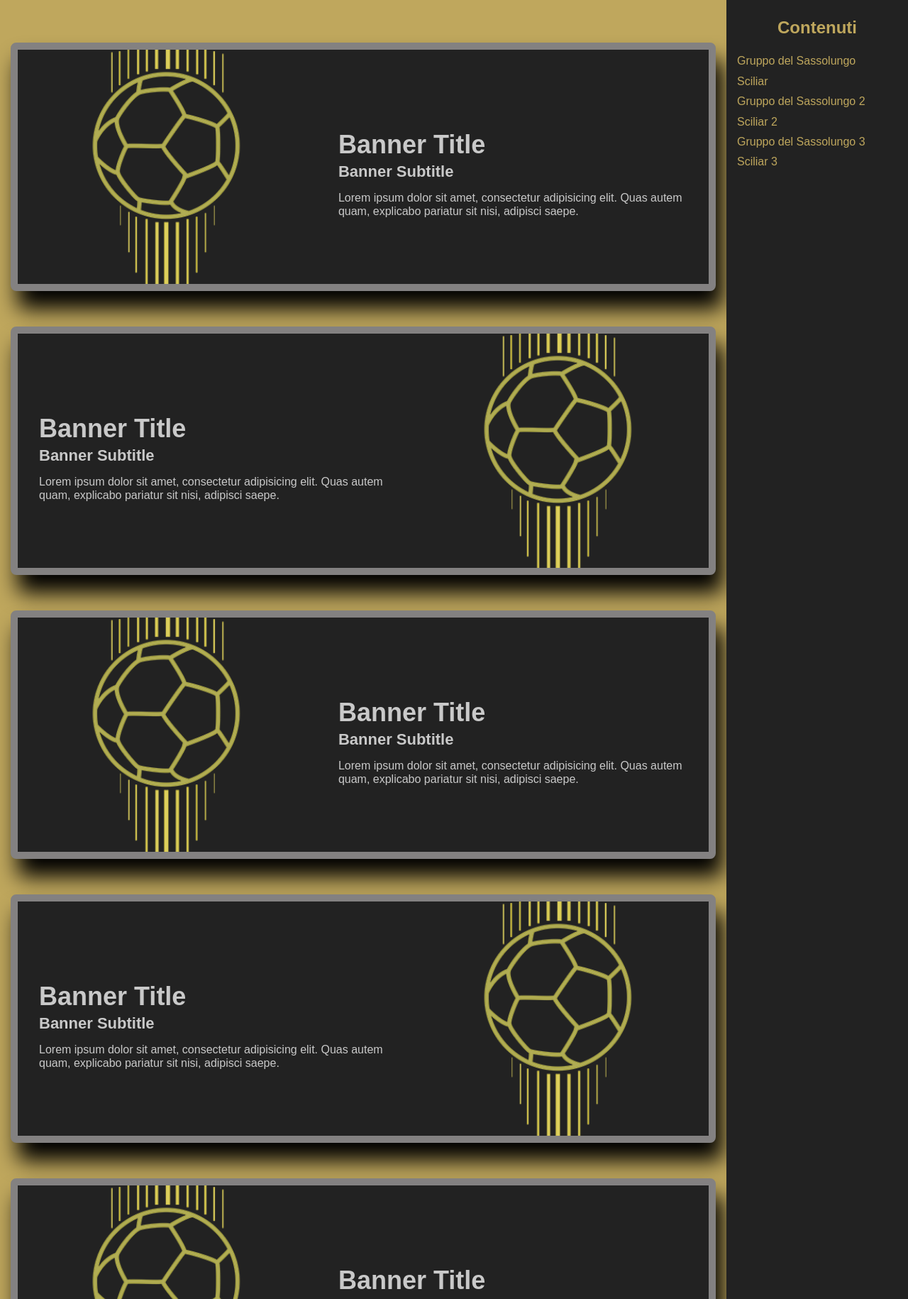
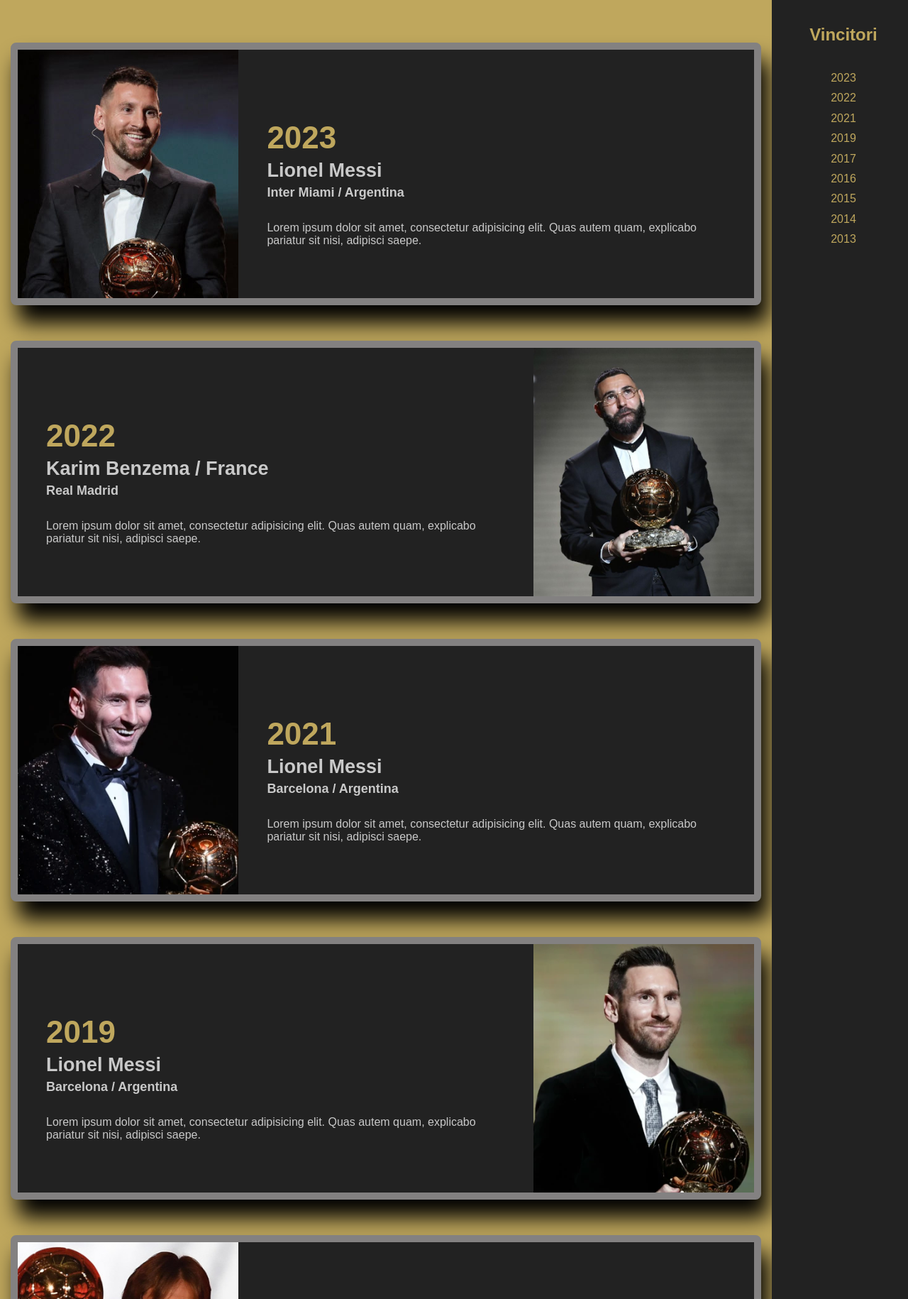
Before and after one commit to viss13/Progetto-Hoxha-Sfondrini, a PHP site: page /giocatori.html in a window 1280 px wide. Shown: the part 75-1905 px from the top of the page at 71% size. Run offline with PHP 8.4, Linux system fonts and the light colour scheme; some web fonts are replaced.

Commit message:
sistemazione di giocatori

```diff
--- a/giocatori.html
+++ b/giocatori.html
@@ -40,130 +40,164 @@
 
             <main>
 
-
-                <section class="banner">
-                    <img src="immagini/logo.png" alt="" class="banner__img">
+                <section class="banner" id="2023">
+                    <a href="" class="banner__img">
+                        <div class="banner__img__filter"></div>
+                        <img src="immagini/2023.jpg" alt="">
+                    </a>
                     <div class="banner__copy">
                         <div class="banner__copy__text">
-                            <h3>Banner Title</h3>
-                            <h4>Banner Subtitle</h4>
+                            <h3>2023</h3>
+                            <h4>Lionel Messi</h4>
+                            <h5>Inter Miami / Argentina</h5>
                             <p>Lorem ipsum dolor sit amet, consectetur adipisicing elit. Quas autem quam, explicabo pariatur sit nisi, adipisci saepe.</p>
                         </div>
                     </div>
                 </section>
 
-                <section class="banner">
+                <section class="banner" id="2022">
                     <div class="banner__copy">
                         <div class="banner__copy__text">
-                            <h3>Banner Title</h3>
-                            <h4>Banner Subtitle</h4>
+                            <h3>2022</h3>
+                            <h4>Karim Benzema / France</h4>
+                            <h5>Real Madrid</h5>
                             <p>Lorem ipsum dolor sit amet, consectetur adipisicing elit. Quas autem quam, explicabo pariatur sit nisi, adipisci saepe.</p>
                         </div>
                     </div>
-                    <img src="immagini/logo.png" alt="" class="banner__img">
+                    <a href="" class="banner__img">
+                        <img src="immagini/2022.png" alt="">
+                    </a>
                 </section>
 
-                <section class="banner">
-                    <img src="immagini/logo.png" alt="" class="banner__img">
+                <section class="banner" id="2021">
+                    <a href="" class="banner__img">
+                        <img src="immagini/2021.webp" alt="">
+                    </a>
                     <div class="banner__copy">
                         <div class="banner__copy__text">
-                            <h3>Banner Title</h3>
-                            <h4>Banner Subtitle</h4>
+                            <h3>2021</h3>
+                            <h4>Lionel Messi</h4>
+                            <h5>Barcelona / Argentina</h5>
                             <p>Lorem ipsum dolor sit amet, consectetur adipisicing elit. Quas autem quam, explicabo pariatur sit nisi, adipisci saepe.</p>
                         </div>
                     </div>
                 </section>
 
-                <section class="banner">
+                <section class="banner" id="2019">
                     <div class="banner__copy">
                         <div class="banner__copy__text">
-                            <h3>Banner Title</h3>
-                            <h4>Banner Subtitle</h4>
+                            <h3>2019</h3>
+                            <h4>Lionel Messi</h4>
+                            <h5>Barcelona / Argentina</h5>
                             <p>Lorem ipsum dolor sit amet, consectetur adipisicing elit. Quas autem quam, explicabo pariatur sit nisi, adipisci saepe.</p>
                         </div>
                     </div>
-                    <img src="immagini/logo.png" alt="" class="banner__img">
+                    <a href="" class="banner__img">
+                        <img src="immagini/2019.webp" alt="">
+                    </a>
                 </section>
 
-                <section class="banner">
-                    <img src="immagini/logo.png" alt="" class="banner__img">
+                <section class="banner" id="2018">
+                    <a href="" class="banner__img">
+                        <img src="immagini/2018.jpg" alt="">
+                    </a>
                     <div class="banner__copy">
                         <div class="banner__copy__text">
-                            <h3>Banner Title</h3>
-                            <h4>Banner Subtitle</h4>
+                            <h3>2018</h3>
+                            <h4>Luka Modric</h4>
+                            <h5>Real Madrid / Croatia</h5>
                             <p>Lorem ipsum dolor sit amet, consectetur adipisicing elit. Quas autem quam, explicabo pariatur sit nisi, adipisci saepe.</p>
                         </div>
                     </div>
                 </section>
 
 
-                <section class="banner">
+                <section class="banner" id="2017">
                     <div class="banner__copy">
                         <div class="banner__copy__text">
-                            <h3>Banner Title</h3>
-                            <h4>Banner Subtitle</h4>
+                            <h3>2017</h3>
+                            <h4>Cristiano Ronaldo</h4>
+                            <h5>Real Madrid / Portugal</h5>
                             <p>Lorem ipsum dolor sit amet, consectetur adipisicing elit. Quas autem quam, explicabo pariatur sit nisi, adipisci saepe.</p>
                         </div>
                     </div>
-                    <img src="immagini/logo.png" alt="" class="banner__img">
+                    <a href="" class="banner__img">
+                        <img src="immagini/2017.avif" alt="">
+                    </a>
                 </section>
 
 
-                <section class="banner">
-                    <img src="immagini/logo.png" alt="" class="banner__img">
+                <section class="banner" id="2016">
+                    <a href="" class="banner__img">
+                        <img src="immagini/2016.webp" alt="">
+                    </a>
                     <div class="banner__copy">
                         <div class="banner__copy__text">
-                            <h3>Banner Title</h3>
-                            <h4>Banner Subtitle</h4>
+                            <h3>2016</h3>
+                            <h4>Cristiano Ronaldo</h4>
+                            <h5>Real Madrid / Portugal</h5>
                             <p>Lorem ipsum dolor sit amet, consectetur adipisicing elit. Quas autem quam, explicabo pariatur sit nisi, adipisci saepe.</p>
                         </div>
                     </div>
                 </section>
 
-                <section class="banner">
+                <section class="banner" id="2015">
                     <div class="banner__copy">
                         <div class="banner__copy__text">
-                            <h3>Banner Title</h3>
-                            <h4>Banner Subtitle</h4>
+                            <h3>2015</h3>
+                            <h4>Lionel Messi</h4>
+                            <h5>Barcelona / Argentina</h5>
                             <p>Lorem ipsum dolor sit amet, consectetur adipisicing elit. Quas autem quam, explicabo pariatur sit nisi, adipisci saepe.</p>
                         </div>
                     </div>
-                    <img src="immagini/logo.png" alt="" class="banner__img">
+                    <a href="" class="banner__img">
+                        <img src="immagini/2015.jpg" alt="">
+                    </a>
                 </section>
 
-                <section class="banner">
-                    <img src="immagini/logo.png" alt="" class="banner__img">
+                <section class="banner" id="2014">
+                    <a href="" class="banner__img">
+                        <img src="immagini/2014.jpg" alt="">
+                    </a>
                     <div class="banner__copy">
                         <div class="banner__copy__text">
-                            <h3>Banner Title</h3>
-                            <h4>Banner Subtitle</h4>
+                            <h3>2014</h3>
+                            <h4>Cristiano Ronaldo</h4>
+                            <h5>Real Madrid / Portugal</h5>
                             <p>Lorem ipsum dolor sit amet, consectetur adipisicing elit. Quas autem quam, explicabo pariatur sit nisi, adipisci saepe.</p>
                         </div>
                     </div>
                 </section>
 
-                <section class="banner">
+                <section class="banner" id="2013">
                     <div class="banner__copy">
                         <div class="banner__copy__text">
-                            <h3>Banner Title</h3>
-                            <h4>Banner Subtitle</h4>
+                            <h3>2013</h3>
+                            <h4>Cristiano Ronaldo</h4>
+                            <h5>Real Madrid / Portugal</h5>
                             <p>Lorem ipsum dolor sit amet, consectetur adipisicing elit. Quas autem quam, explicabo pariatur sit nisi, adipisci saepe.</p>
                         </div>
                     </div>
-                    <img src="immagini/logo.png" alt="" class="banner__img">
+                    <a href="" class="banner__img">
+                        <img src="immagini/2013.jpg" alt="">
+                    </a>
                 </section>
 
             </main>
 
             <div class="sidenav">
-				<h2>Contenuti</h2>
+				<h2 class="sidenav__titolo">Vincitori</h2>
+                <div class="separatore"></div>
 				<ul>
-					<a href="#gruppo-sassolungo"><li>Gruppo del Sassolungo</li></a>
-					<a href="#sciliar"><li>Sciliar</li></a>
-					<a href="#gruppo-sassolungo2"><li>Gruppo del Sassolungo 2</li></a>
-					<a href="#sciliar2"><li>Sciliar 2</li></a>
-					<a href="#gruppo-sassolungo3"><li>Gruppo del Sassolungo 3</li></a>
-					<a href="#sciliar3"><li>Sciliar 3</li></a>
+					<a href="#2023"><li>2023</li></a>
+					<a href="#2022"><li>2022</li></a>
+					<a href="#2021"><li>2021</li></a>
+					<a href="#2019"><li>2019</li></a>
+					<a href="#2017"><li>2017</li></a>
+					<a href="#2016"><li>2016</li></a>
+                    <a href="#2015"><li>2015</li></a>
+                    <a href="#2014"><li>2014</li></a>
+                    <a href="#2013"><li>2013</li></a>
 				</ul>
 			</div>
 
--- a/style.css
+++ b/style.css
@@ -18,7 +18,6 @@ header {
     padding: 0px 15px;
     position: fixed;
     z-index: 100;
-    /* cra cra pu pu */
 }
 .header__logo1, .header__logo2 {height: 75px;padding: 5px;}
 .header__logo1 img, .header__logo2 img {height: 100%;}
@@ -57,9 +56,11 @@ h3 {margin-bottom: 0;}
 
 
 /* banner */
+
+/*
 .banner{
     background: #222222;
-    height: 350px;
+    height: 400px;
     margin-top:50px;
     margin-left: 5px;
     margin-right: 5px;
@@ -69,25 +70,46 @@ h3 {margin-bottom: 0;}
     border-radius: 8px;
     box-shadow: 10px 25px 30px black;
 }
-.banner__image{width:30%; height:100%;}
+.banner__image{width:30%; height:100%; display: block;}
+.banner__image img{height: 100%; width: auto; object-fit: cover;}
 .banner__copy{width:70%;height:100%;display: table; color: #c9c9c9;}
 .banner__copy__text{display: table-cell; vertical-align: middle;padding:30px;}
-.banner__copy__text h3{font-size: 36px;margin-bottom:0;}
-.banner__copy__text h4{font-size: 22px;margin: 5px 0}
+.banner__copy__text h3{font-size: 44px;margin-bottom:0; color: #bfa75d;}
+.banner__copy__text h4{font-size: 27px;margin: 5px 0}
+.banner__copy__text h5{font-size: 18px;margin-top: 0;}
+*/
 
+.banner {
+    display: flex;
+    flex-wrap: nowrap;
+    margin: 50px 5px;
+    background: #222222;
+    border: 10px solid #838181;
+    border-radius: 8px;
+    box-shadow: 10px 25px 30px black;
+}
+.banner__img {display: block; height: 350px; width: 30%;}
+.banner__img img {height: 100%; width: 100%; object-fit: cover;}
+
+.banner__copy {width: 70%; display: flex; align-items: center; padding: 10px; color: #c9c9c9;}
+.banner__copy__text{padding:30px;}
+.banner__copy__text h3{font-size: 44px;margin-bottom:0; color: #bfa75d;}
+.banner__copy__text h4{font-size: 27px;margin: 5px 0}
+.banner__copy__text h5{font-size: 18px;margin-top: 0;}
 
 /* centro flex con sidebar */
 .centro-flex {display: flex; flex-wrap: nowrap; align-items: stretch;}
 
-.sidenav {width: 20%;padding: 5px; background: #222222;}
-.sidenav ul {list-style-type: none;}
-.sidenav li {padding: 5px 10px; color: #bfa75d;}
+.sidenav {width: 15%;padding: 5px; background: #222222;}
+.sidenav__titolo{position: fixed; padding: 10px;}
+.sidenav ul {list-style-type: none; position: fixed; width: 15%}
+.sidenav li {padding: 5px 0px; margin: 0 60px ;color: #bfa75d; text-align: center;}
 .sidenav li:hover {background: #bfa75d; color: black;}
 .sidenav ul {padding-left: 0px;}
 .sidenav a {text-decoration: none; color: black;}
-.sidenav h2{color: #bfa75d;}
+.sidenav h2{color: #bfa75d; text-align: center; width: 15%;}
 
-main {width: 80%;padding: 10px;}
+main {width: 85%; padding: 10px;}
 
 /* footer */
 footer{background-color: black; text-align: center; margin-top: 20px; color: #bfa75d; padding: 30px;}
@@ -112,8 +134,11 @@ footer{background-color: black; text-align: center; margin-top: 20px; color: #bf
 	.card{width: 90%; margin:5%; }
 
     /* Banner */
-	.banner{height: 600px;}
-	.banner__image,
-	.banner__copy{width:100%;height:50%}
+	.sidenav {display: none;}
+    .banner {flex-wrap: wrap; margin-bottom: 20px;}
+    .banner__img {width: 100%;}
+    .banner__copy {width: 100%;}
+
+
 
 }
```
Also changed, not shown: immagini/2013.jpg (added), immagini/2014.jpg (added), immagini/2015.jpg (added), immagini/2016.webp (added), immagini/2017.avif (added), immagini/2018.jpg (added), immagini/2019.webp (added), immagini/2021.webp (added), immagini/2022.png (added), immagini/2023.jpg (added).
